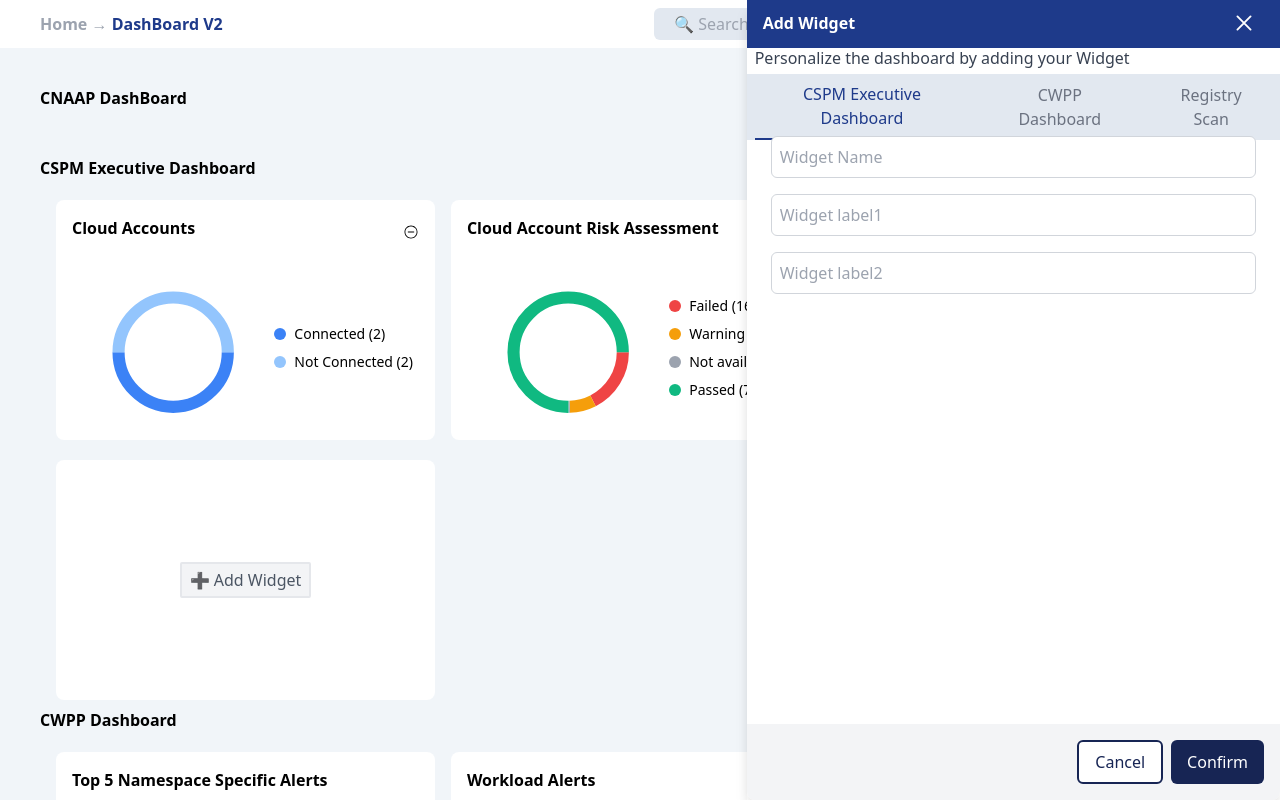
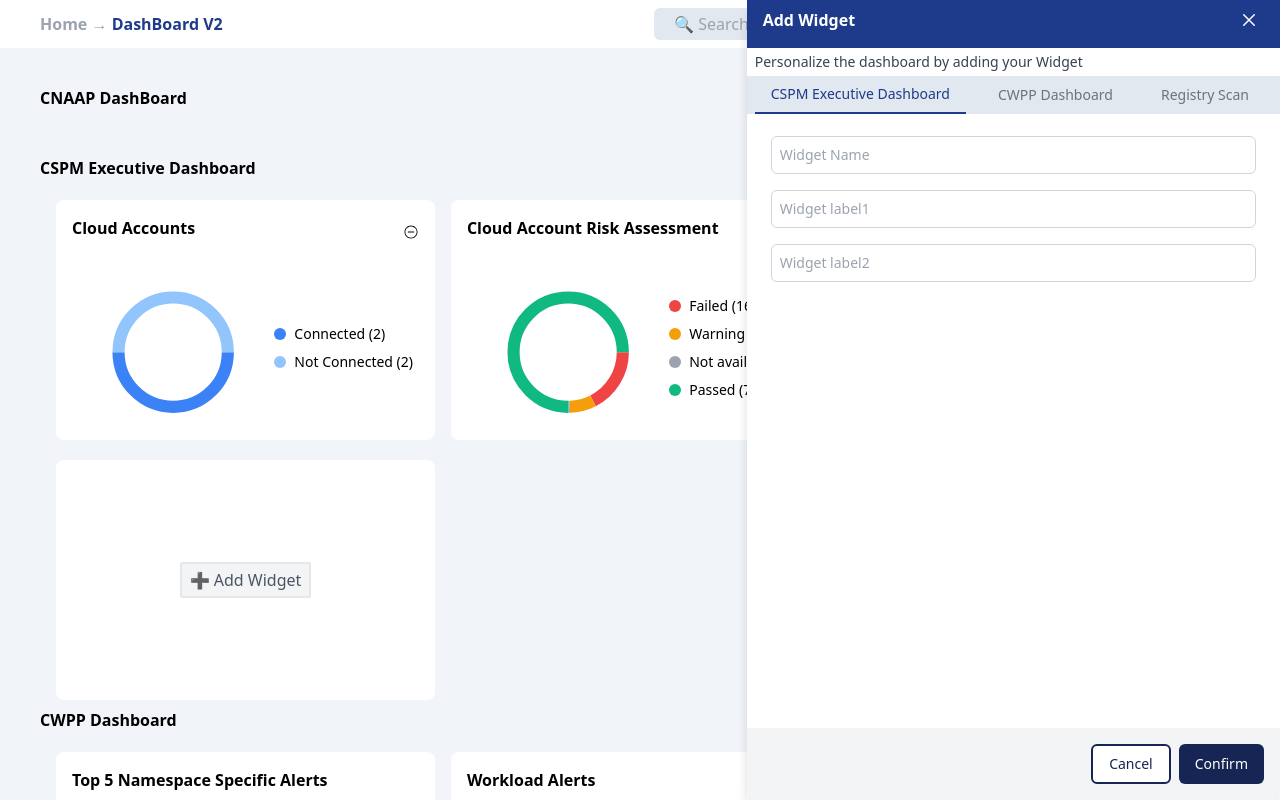
Before and after one commit to vigneshherao/accuknox, a React (Create React App) app: page / in a window 1280 px wide. Both pictures are taken after a click on the button "Add Widget". Shown: the top 800 px of the page. Built offline with nearby package versions, Linux system fonts and the light colour scheme.

Commit message:
OPtimised and ReMoved Unwated Constants

```diff
--- a/src/components/Categories/AddWidget.js
+++ b/src/components/Categories/AddWidget.js
@@ -1,6 +1,7 @@
 import React from "react";
 import { useDispatch } from "react-redux";
 import { openWidget } from "../../utils/widgetSlice";
+import { ADD_WIDGET } from "../../utils/constantsVariables";
 
 const AddWidget = () => {
   const dispatch = useDispatch();
@@ -16,7 +17,7 @@ const AddWidget = () => {
           className="p-1 px-2 bg-gray-100 border-2 rounded-sm text-gray-600 hover:text-gray-900 hover:font-semibold"
           onClick={handleWidget}
         >
-          ➕ Add Widget
+          {ADD_WIDGET}
         </button>
       </div>
     </div>
--- a/src/components/Categories/Category.js
+++ b/src/components/Categories/Category.js
@@ -1,8 +1,6 @@
-import React, { useState } from "react";
+import React from "react";
 import Widget from "./Widget";
-import { jsonData } from "../../utils/constants";
 import AddWidget from "./AddWidget";
-import AddWidgetForm from "../Forms/AddWidgetForm";
 import { useSelector } from "react-redux";
 import NoCategory from "./NoCategory";
 
--- a/src/components/Categories/NoCategory.js
+++ b/src/components/Categories/NoCategory.js
@@ -1,19 +1,16 @@
 import React from "react";
+import { IMG, NO_DATA, TRY } from "../../utils/constantsVariables";
 
 const NoCategory = () => {
   return (
     <div className="flex flex-col items-center justify-center h-screen">
       <img
         className="w-24 h-24 rounded-full mb-4 shadow-lg"
-        src="https://static.vecteezy.com/system/resources/previews/006/732/096/non_2x/bar-chart-logo-icon-sign-symbol-design-free-vector.jpg"
+        src={IMG}
         alt="No Data"
       />
-      <span className="text-gray-600 font-semibold text-lg">
-        No Data Available
-      </span>
-      <p className="text-gray-500 mt-2 text-sm">
-        Try searching with matching categorie or widget
-      </p>
+      <span className="text-gray-600 font-semibold text-lg">{NO_DATA}</span>
+      <p className="text-gray-500 mt-2 text-sm">{TRY}</p>
     </div>
   );
 };
--- a/src/components/Categories/NoWidget.js
+++ b/src/components/Categories/NoWidget.js
@@ -1,15 +1,13 @@
 import React from "react";
+import { IMG, NO_GRAPH } from "../../utils/constantsVariables";
 
 const NoWidget = ({ widgetName }) => {
   return (
     <div className="w-full mt-5 sm:w-[32%] h-60 bg-white mx-2 rounded-lg p-4">
       <h3 className="font-bold mb-2">{widgetName}</h3>
       <div className="flex items-center h-full justify-center">
-        <img
-          className="w-10 h-10"
-          src="https://static.vecteezy.com/system/resources/previews/006/732/096/non_2x/bar-chart-logo-icon-sign-symbol-design-free-vector.jpg"
-        ></img>
-        <span className="text-gray-500">No Graph data available</span>
+        <img className="w-10 h-10" src={IMG}></img>
+        <span className="text-gray-500">{NO_GRAPH}</span>
       </div>
     </div>
   );
--- a/src/components/Categories/Widget.js
+++ b/src/components/Categories/Widget.js
@@ -58,11 +58,6 @@ const Widget = ({ widgetData }) => {
   };
 
   const handlRemove = (name) => {
-    if (!datas || !datas.categories) {
-      console.error("Data is undefined or not properly structured");
-      return;
-    }
-
     const filteredCategories = datas.categories.map((category) => ({
       ...category,
       widgets: category.widgets.filter((widget) => widget.name !== name),
--- a/src/components/Forms/AddWidgetForm.js
+++ b/src/components/Forms/AddWidgetForm.js
@@ -6,7 +6,7 @@ import { addData } from "../../utils/dataSlice";
 import { toast } from "react-toastify";
 
 const AddWidgetForm = () => {
-  const categoires = [
+  const categories = [
     "CSPM Executive Dashboard",
     "CWPP Dashboard",
     "Registry Scan",
@@ -15,7 +15,7 @@ const AddWidgetForm = () => {
   const textRef1 = useRef(null);
   const textRef2 = useRef(null);
   const dispatch = useDispatch();
-  const [activeCategory, setActiveCategory] = useState(categoires[0]);
+  const [activeCategory, setActiveCategory] = useState(categories[0]);
 
   const handleClose = () => {
     dispatch(closeWidget());
@@ -57,30 +57,31 @@ const AddWidgetForm = () => {
     }
 
     handleClose();
-
     toast.success("Widget added successfully!");
   };
 
   return (
-    <div className="fixed top-0 right-0 z-10 h-full  w-12/12 lg:w-5/12 bg-white shadow-lg">
+    <div className="fixed top-0 right-0 z-10 h-full w-full sm:w-5/12 bg-white shadow-lg">
       <form className="space-y-4" onSubmit={handleSubmit}>
         <div className="bg-white h-screen w-full rounded-lg shadow-lg flex flex-col">
           <div className="bg-blue-900 w-full h-12">
             <div className="flex justify-between items-center px-4 mt-2 mb-2">
-              <h3 className="text-white font-semibold">Add Widget</h3>
+              <h3 className="text-white text-sm sm:text-base font-semibold">
+                Add Widget
+              </h3>
               <p className="text-white cursor-pointer" onClick={handleClose}>
-                <IoCloseOutline style={{ width: "40px", height: "30px" }} />
+                <IoCloseOutline style={{ width: "30px", height: "24px" }} />
               </p>
             </div>
-            <p className="text-gray-700 mb-1 text-start px-2">
+            <p className="mt-5 text-gray-700 mb-1 text-start px-2 text-xs sm:text-sm">
               Personalize the dashboard by adding your Widget
             </p>
-            <div className="flex justify-start space-x-4 px-2  bg-slate-200">
-              {categoires.map((category, index) => (
+            <div className="flex justify-start space-x-2 sm:space-x-4 px-2 bg-slate-200">
+              {categories.map((category, index) => (
                 <button
                   key={index}
-                  onClick={() => setActiveCategory(categoires[index])}
-                  className={`px-4 py-2 ${
+                  onClick={() => setActiveCategory(categories[index])}
+                  className={`px-2 py-1 sm:px-4 sm:py-2 text-xs sm:text-sm ${
                     activeCategory === category
                       ? "font-medium text-blue-900 border-b-2 border-blue-900"
                       : "text-gray-500"
@@ -91,20 +92,20 @@ const AddWidgetForm = () => {
               ))}
             </div>
           </div>
-          <div className="p-6 flex-grow mt-16">
-            <div className="w-full mb-4">
+          <div className="mt-12 sm:mt-16 p-4 sm:p-6 flex-grow">
+            <div className="w-full mb-3 sm:mb-4">
               <input
                 ref={nameRef}
-                className="w-full p-2 border border-gray-300 rounded-md"
+                className="w-full p-2 border border-gray-300 rounded-md text-xs sm:text-sm"
                 type="text"
                 placeholder="Widget Name"
                 required
               />
             </div>
-            <div className="w-full mb-4">
+            <div className="w-full mb-3 sm:mb-4">
               <input
                 ref={textRef1}
-                className="w-full p-2 border border-gray-300 rounded-md"
+                className="w-full p-2 border border-gray-300 rounded-md text-xs sm:text-sm"
                 type="text"
                 placeholder="Widget label1"
               />
@@ -112,7 +113,7 @@ const AddWidgetForm = () => {
             <div className="w-full">
               <input
                 ref={textRef2}
-                className="w-full p-2 border border-gray-300 rounded-md"
+                className="w-full p-2 border border-gray-300 rounded-md text-xs sm:text-sm"
                 type="text"
                 placeholder="Widget label2"
               />
@@ -121,14 +122,14 @@ const AddWidgetForm = () => {
           <div className="p-4 bg-gray-100 flex justify-end space-x-2 rounded-b-lg">
             <button
               type="button"
-              className="bg-white border-2 border-blue-950 text-blue-950 px-4 py-2 rounded-md hover:bg-slate-200"
+              className="bg-white border-2 border-blue-950 text-blue-950 px-4 py-2 text-xs sm:text-sm rounded-md hover:bg-slate-200"
               onClick={handleClose}
             >
               Cancel
             </button>
             <button
               type="submit"
-              className="bg-blue-950 text-white px-4 py-2 rounded-md hover:bg-blue-800"
+              className="bg-blue-950 text-white px-4 py-2 text-xs sm:text-sm rounded-md hover:bg-blue-800"
             >
               Confirm
             </button>
--- /dev/null
+++ b/src/utils/constantsVariables.js
@@ -0,0 +1,6 @@
+export const ADD_WIDGET = "➕ Add Widget";
+export const IMG =
+  "https://static.vecteezy.com/system/resources/previews/006/732/096/non_2x/bar-chart-logo-icon-sign-symbol-design-free-vector.jpg";
+export const NO_DATA = " No Data Available";
+export const TRY = " Try searching with matching categorie or widget";
+export const NO_GRAPH = "No Graph data available";
```
